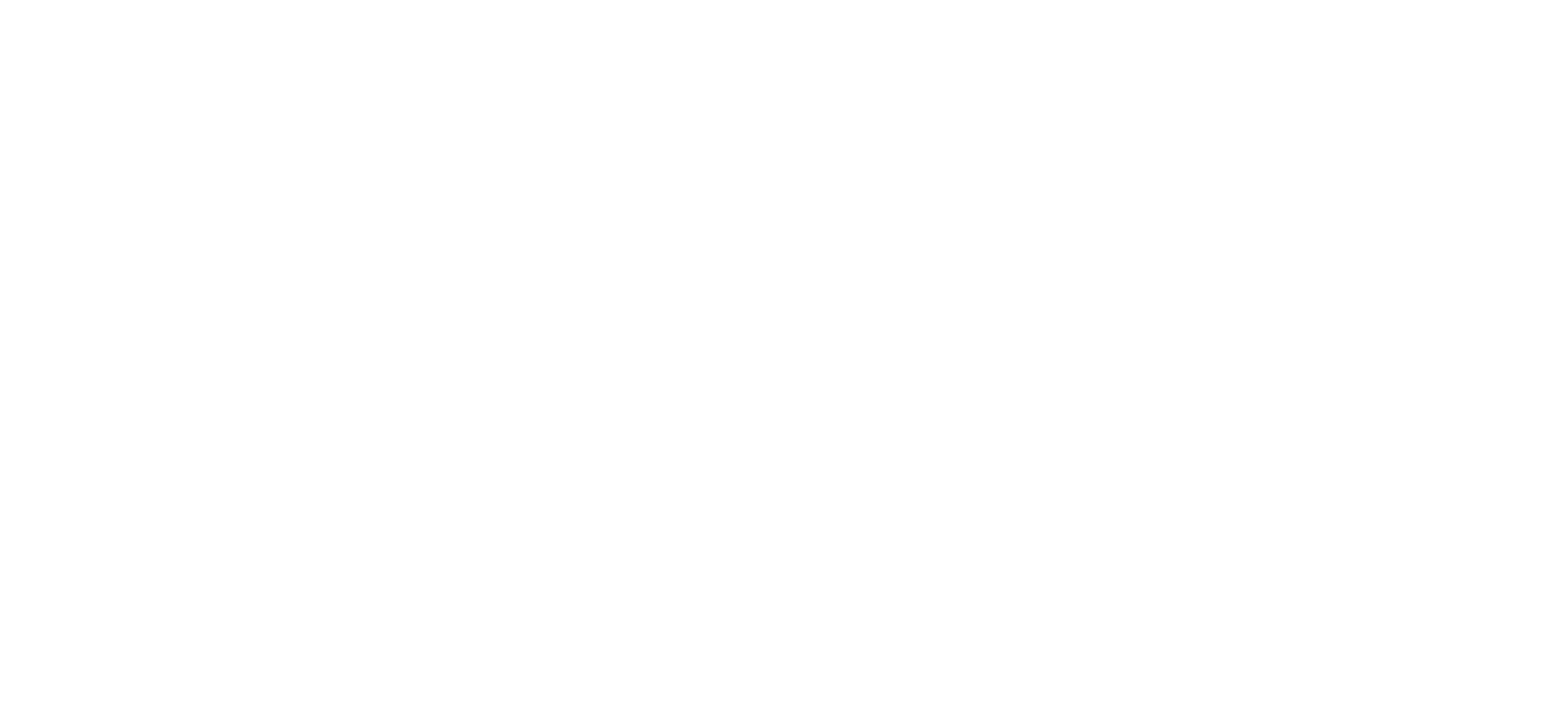
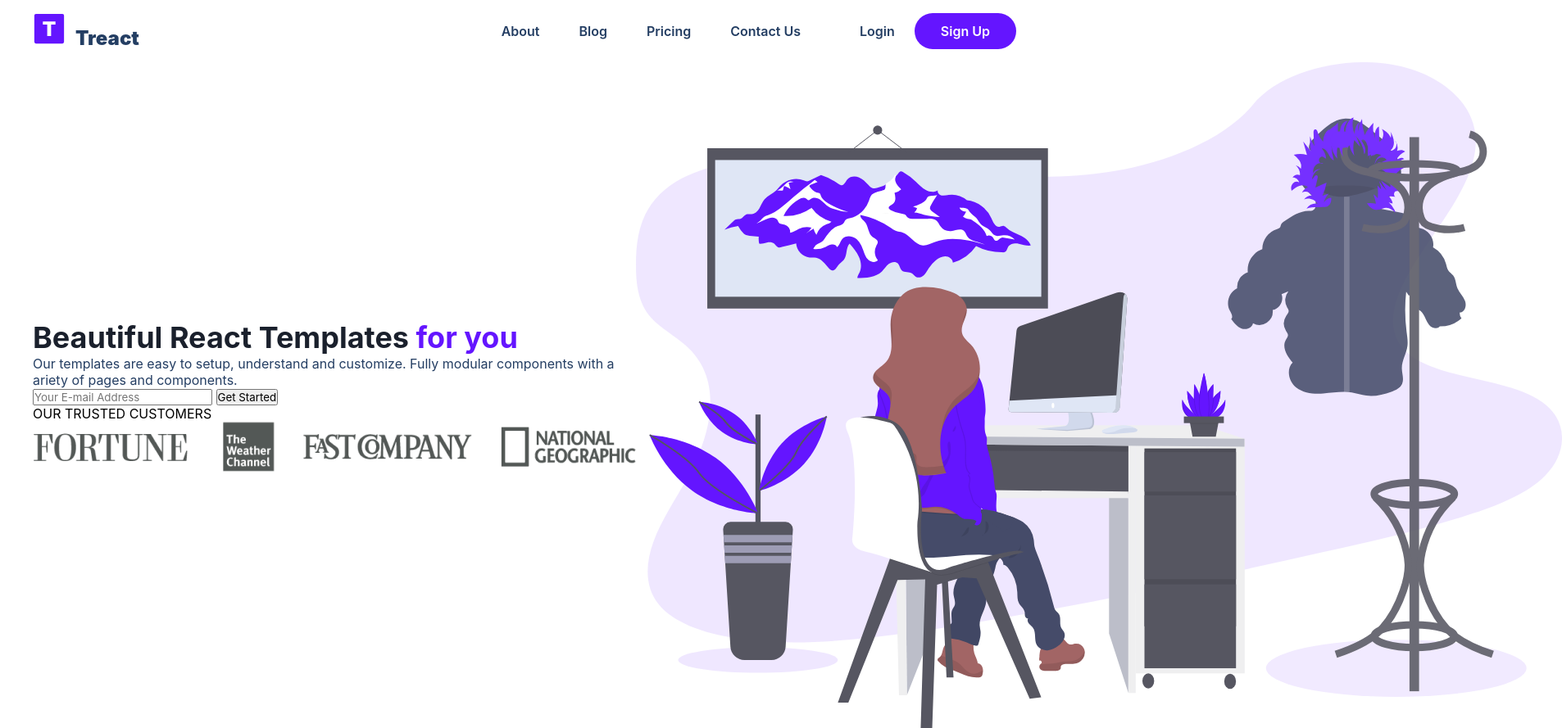
Before and after one commit to msjennifereece/treact, a plain HTML site: page index.html in a window 1280 px wide. Shown: the whole page at 82% size, 1906 px wide, since content can reach past the window. Before the commit the page ends 800 px from the top, so only its background shows below. Drawn offline with Linux system fonts and the light colour scheme.

Commit message:
navigation bar, header section, trial and error

```diff
--- a/index.html
+++ b/index.html
@@ -4,8 +4,60 @@
   <meta charset="UTF-8">
   <meta name="viewport" content="width=device-width, initial-scale=1.0">
   <title>Document</title>
+  <link rel="stylesheet" href="styles.css">
 </head>
 <body>
+  <section id="landing">
+    <nav>
+     <div class="row">
+        <div class="logo__container"><img class="logo" src="./assets/logo.svg" alt=""><span class="treact__logo">Treact</span></div>
+      <ul class="nav__links">
+        <li>
+          <a href="#"
+          class="nav__link">About</a>
+        </li>
+        <li>
+          <a href="#"
+          class="nav__link">Blog</a>
+        </li>
+        <li>
+          <a href="#"
+          class="nav__link">Pricing</a>
+        </li>
+        <li>
+          <a href="#"
+          class="nav__link">Contact Us</a>
+        </li>
+        <li>
+          <a href="#"
+          class="nav__link nav__link--login">Login</a>
+        </li>
+        <li>
+          <a href="#"
+          class="nav__link--sign-up">Sign Up</a>
+        </li>
+      </ul>
+      </div>
+     </div>
+    </nav>
 
+    <header>
+      <div class="row">
+        <div class="header__description">
+          <h1 class="header__h1">Beautiful React Templates <span class="purple">for you</span></h1>
+          <p class="subheader">Our templates are easy to setup, understand and customize. Fully modular components with a ariety of pages and components.</p>
+            <form action="">
+              <input type="text" placeholder="Your E-mail Address">
+              <button>Get Started</button>
+            </form>
+          <p>OUR TRUSTED CUSTOMERS</p>
+          <img src="./assets/header-img-1.png" alt="Our Customers">
+        </div>
+        <figure>
+          <img src="./assets/header-img-2.svg" alt="">
+        </figure>
+      </div>
+    </header>
+  </section>
 </body>
 </html>
--- /dev/null
+++ b/styles.css
@@ -0,0 +1,88 @@
+* {
+  padding: 0;
+  margin: 0;
+  font-family: Inter, system-ui;
+  box-sizing: border-box;
+}
+
+nav {
+  height: 44px;
+  display: flex;
+}
+
+.row {
+  width: 100%;
+  max-width: 1200px;
+  margin: 0 auto;
+  display: flex;
+  justify-content: space-between;
+  align-items: center;
+  padding: 32px 0 0 0;
+}
+
+.logo__container {
+  align-items: center;
+}
+
+.logo {
+  height: 40px;
+  width: 40px;
+  margin: 0 12px 0 0;
+}
+
+.treact__logo {
+  font-size: 24px;
+  font-weight: 900;
+  color: #243e63;
+}
+
+
+
+ul {
+  display: flex;
+}
+
+li {
+  list-style-type: none;
+}
+
+.nav__link {
+  margin: 0 24px;
+  text-decoration: none;
+  color: #243e63;
+
+}
+
+.nav__link--login {
+  margin: 0 24px 0 48px;
+}
+
+.nav__link--sign-up {
+  background-color: rgb(100 21 255);
+  color: white;
+  text-decoration: none;
+  padding: 12px 32px;
+  border: none;
+  border-radius: 9999px;
+}
+
+.nav__link,
+.nav__link--sign-up {
+  font-weight: 600;
+
+}
+
+.purple {
+  color: #6415ff;
+}
+
+.header__h1 {
+  font-size: 36px;
+  font-weight: 700;
+  color: #1A202c;
+}
+
+.subheader {
+  font-size: 16px;
+  color: #243e63;
+}
```
Also changed, not shown: assets/header-img-1.png (added), assets/header-img-2.svg (added), assets/logo.svg (added), 1 other file.
